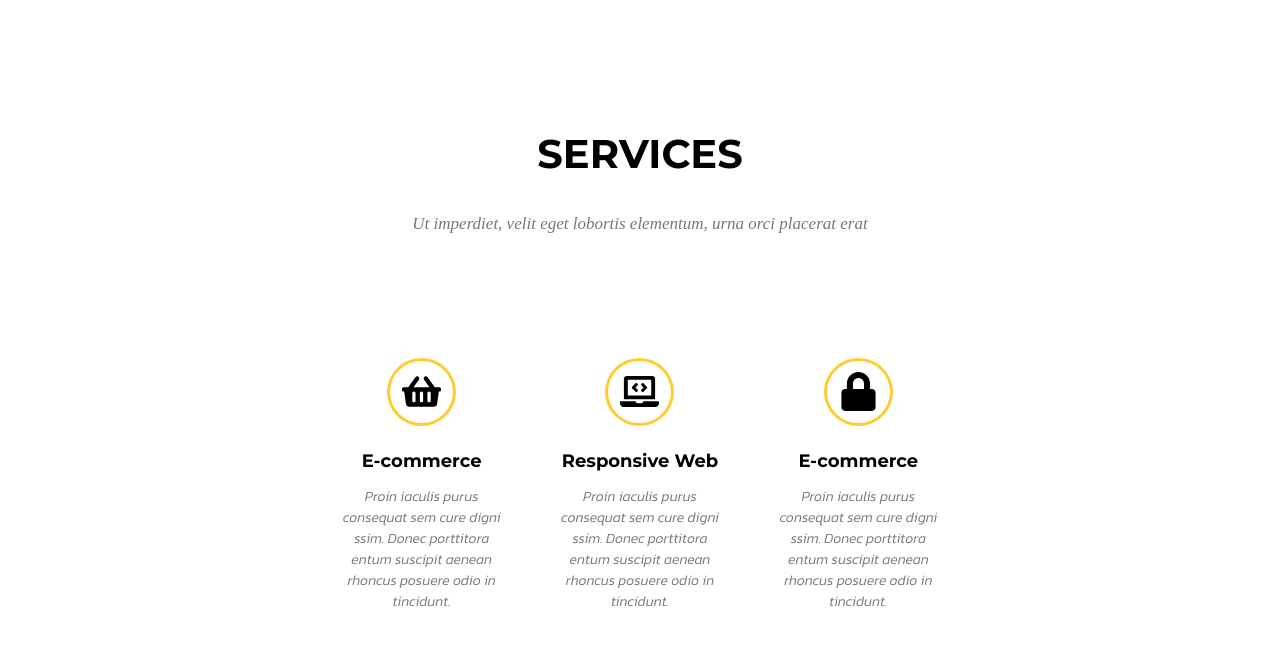
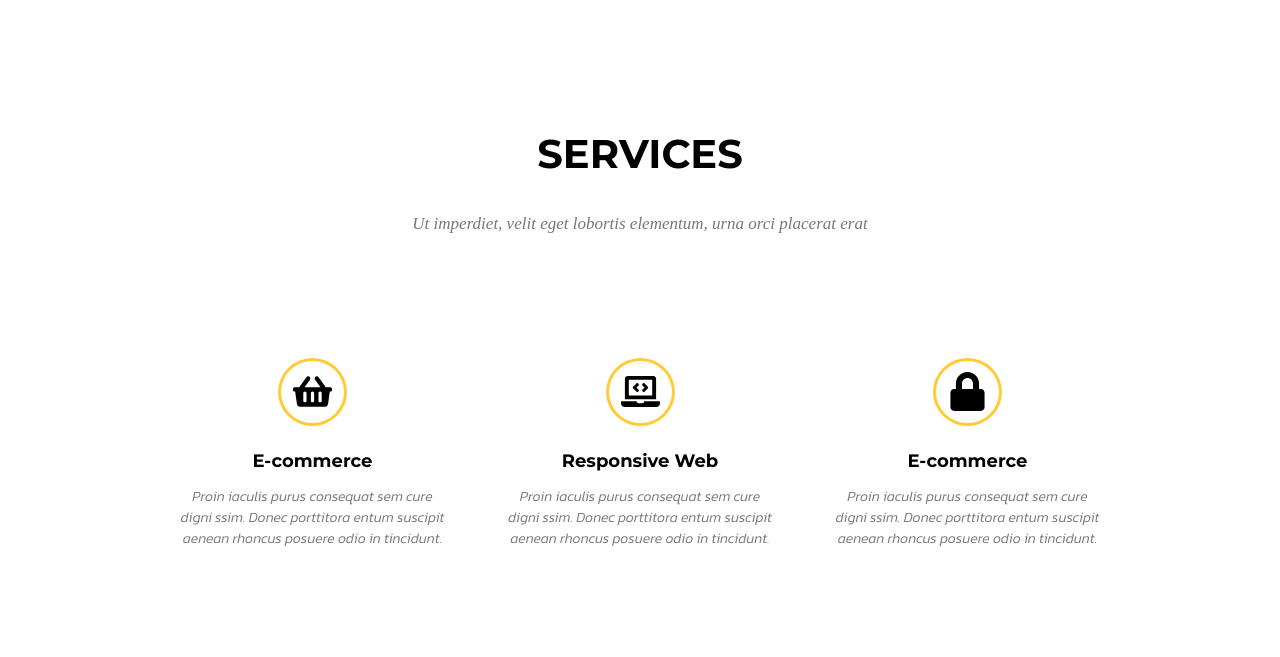
Before and after one commit to DmitrySkok/golden-project, a website: page index.html in a window 1280 px wide. Shown: the part 822-1479 px from the top of the page. Drawn offline with Linux system fonts and the light colour scheme.

Commit message:
Change header logo font size

```diff
--- a/index.html
+++ b/index.html
@@ -45,7 +45,7 @@
             </div>
 
            <div class="row services-block">
-                <div class="services-block-item col-md-2">
+                <div class="services-block-item col-md-3">
                     <div class="icon-block">
                         <img class="services-icon" src="/image/icons/shopping-basket-solid.svg" alt="shopping-basket">
                     </div>
@@ -54,7 +54,7 @@
                         digni ssim. Donec porttitora entum suscipit
                         aenean rhoncus posuere odio in tincidunt.</p>
                 </div>
-                <div class="services-block-item col-md-2">
+                <div class="services-block-item col-md-3">
                     <div class="icon-block">
                         <img class="services-icon" src="/image/icons/laptop-code-solid.svg" alt="laptop-code">
                     </div>
@@ -63,7 +63,7 @@
                         digni ssim. Donec porttitora entum suscipit
                         aenean rhoncus posuere odio in tincidunt.</p>
                 </div>
-                <div class="services-block-item col-md-2">
+                <div class="services-block-item col-md-3">
                     <div class="icon-block">
                         <img class="services-icon" src="/image/icons/lock-solid.svg" alt="lock">
                     </div>
--- a/sass/style.scss
+++ b/sass/style.scss
@@ -63,7 +63,7 @@ font-size: 14px;
     padding-top: 44px;
     .navbar-logo {
         font-family: 'Great Vibes', cursive;
-        font-size: 32px;
+        font-size: 30px;
         color: #ffcc33;
     }
     .main-menu {
```
Also changed, not shown: css/style.css.
